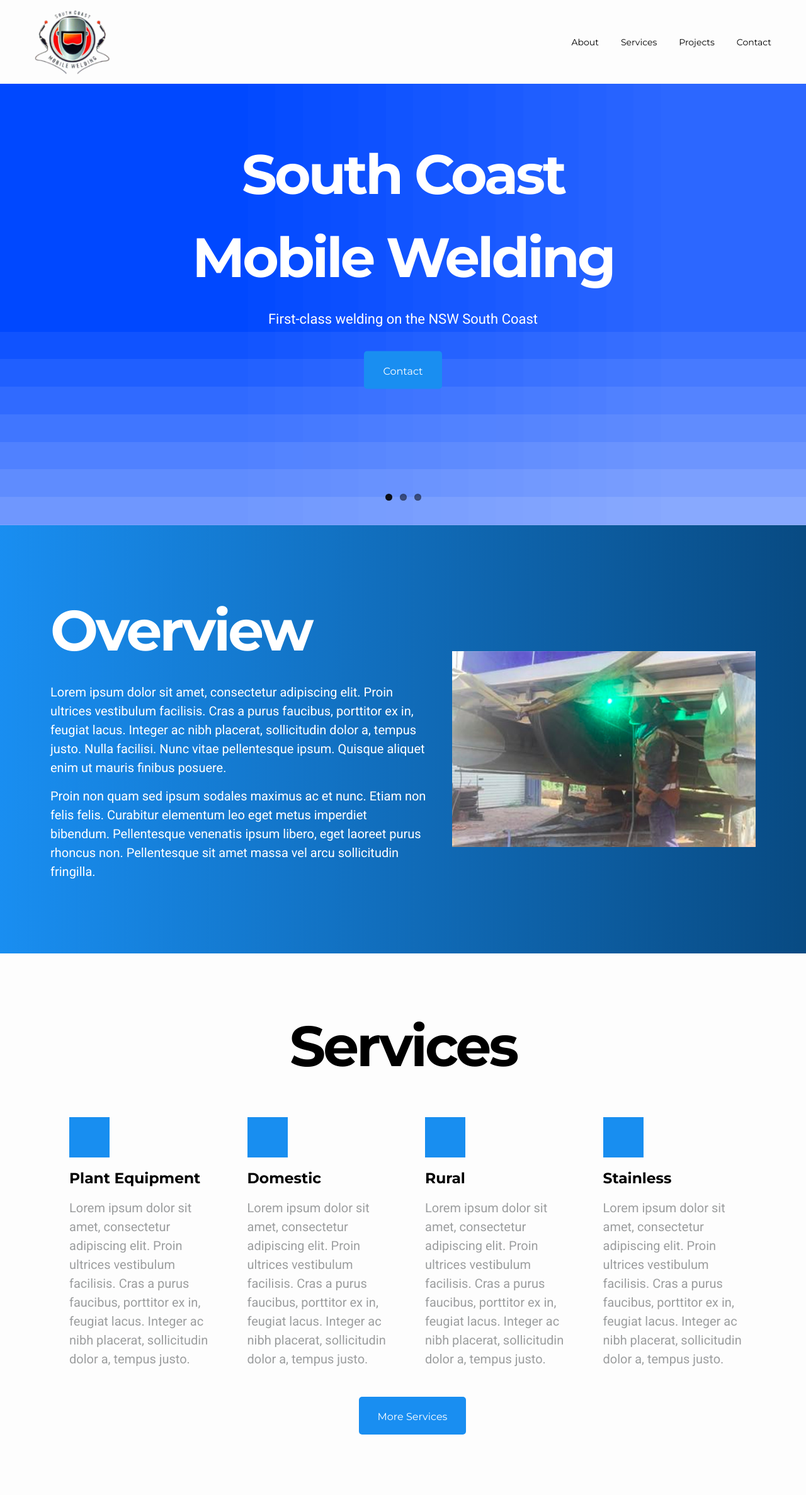
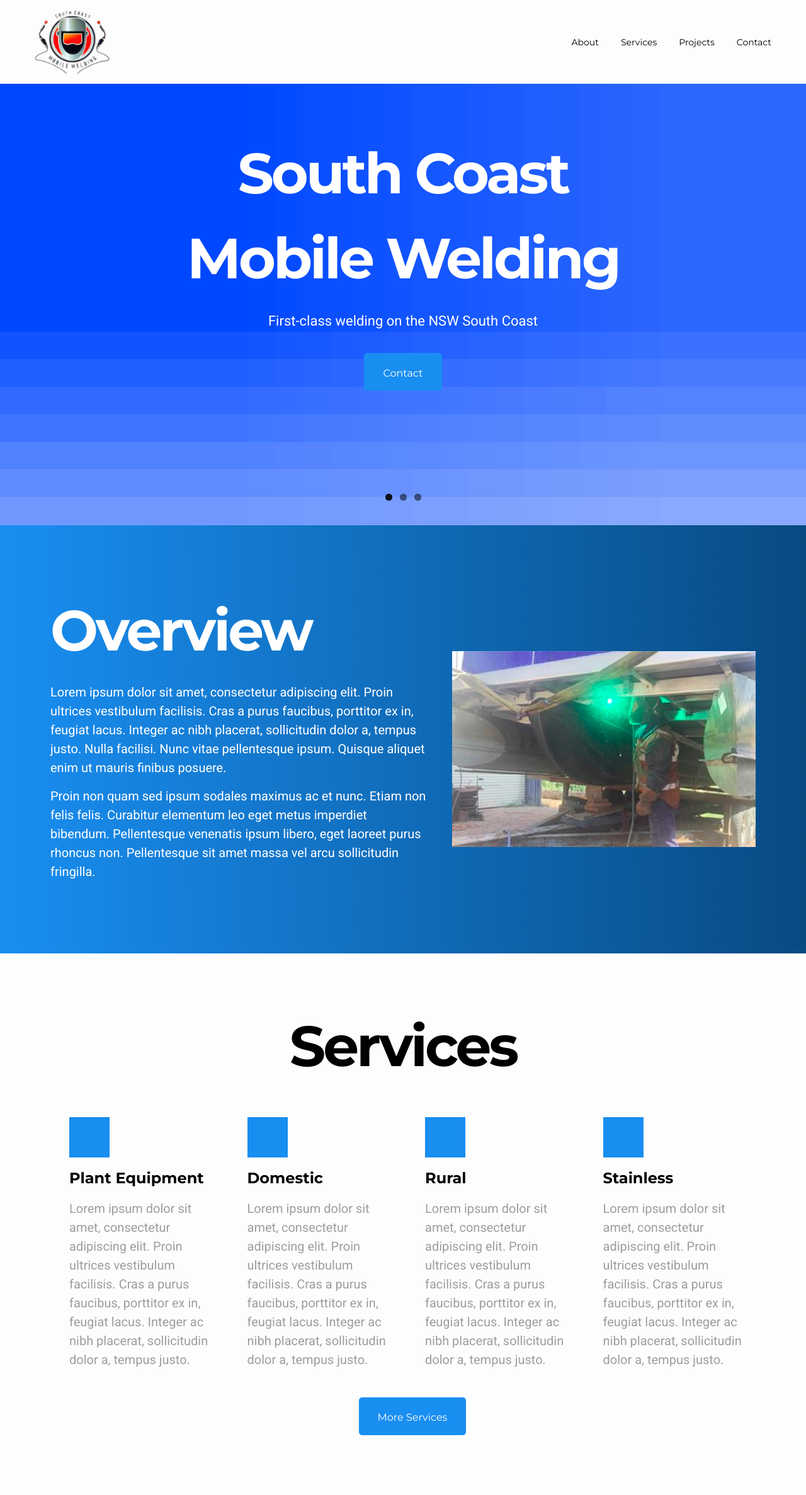
Before and after one commit to PatrickRoberts93/SCMW, a Jekyll site: the page built from index.html, in a window 1280 px wide. Shown: the whole page at 63% size. Built offline with Jekyll 4.4.1, drawn with Linux system fonts in a browser that asks for light colours.

Commit message:
added some more styles to _base.scss and removed more specific styles for other scss files

```diff
--- a/_sass/base/_base.scss
+++ b/_sass/base/_base.scss
@@ -102,10 +102,20 @@
 /**
  * Headings
  */
-h1, h2, h3, h4, h5, h6 {
+h1, h2, {
+    font-family: $heading-font-family;
+    font-size: 4.5em;
     font-weight: bold;
+    letter-spacing: -4px;
     color: #FFF;
-    font-family: $secondary-font-family;
+
+}
+
+h3 {
+  font-family: $heading-font-family;
+  font-size: 1.2em;
+  font-weight: bold;
+  color: #000;
 }
 
 
@@ -114,17 +124,12 @@
  * Links
  */
 a {
-    font-family: $secondary-font-family;
+    font-family: $heading-font-family;
     color: $brand-color;
     text-decoration: none;
 
-    &:visited {
-        color: darken($brand-color, 15%);
-    }
-
     &:hover {
         color: $text-color;
-        text-decoration: underline;
     }
 }
 
--- a/_sass/components/_flexslider.scss
+++ b/_sass/components/_flexslider.scss
@@ -26,8 +26,6 @@
     z-index: 1000;
 
     h2 {
-        font-size: 4.4em;
-        letter-spacing: -4px;
         margin: 0 0 15px;
     }
 
--- a/_sass/layouts/_services.scss
+++ b/_sass/layouts/_services.scss
@@ -6,8 +6,6 @@
     h2 {
         color: #000;
         text-align: center;
-        font-size: 4.5em;
-        letter-spacing: -4px;
         margin: 0 0 25px;
         @media only screen and (max-width: 575px) {
             font-size: 3em;
@@ -34,9 +32,6 @@
         margin: 0 0 15px;
     }
 
-    h3 {
-        color: #000;
-    }
     @media only screen and (max-width: 860px) {
         width: 50%;
     }
--- a/_sass/pages/_index.scss
+++ b/_sass/pages/_index.scss
@@ -13,7 +13,6 @@
 }
 
 .overview__text {
-    box-sizing: border-box;
     display: inline-block;
     float: left;
     width: 55%;
@@ -21,8 +20,6 @@
     padding: 0 20px;
 
     h2 {
-        font-size: 4.5em;
-        letter-spacing: -4px;
         margin: 0 0 15px;
     }
     @media only screen and (max-width: 960px) {
--- a/css/main.scss
+++ b/css/main.scss
@@ -7,7 +7,7 @@
 
 // Our variables
 $base-font-family: "Roboto", Helvetica, Arial, sans-serif;
-$secondary-font-family: "Montserrat", Helvetica, Arial, sans-serif;
+$heading-font-family: "Montserrat", Helvetica, Arial, sans-serif;
 $base-font-size:   20px;
 $base-font-weight: 400;
 $small-font-size:  $base-font-size * 0.8;
```
